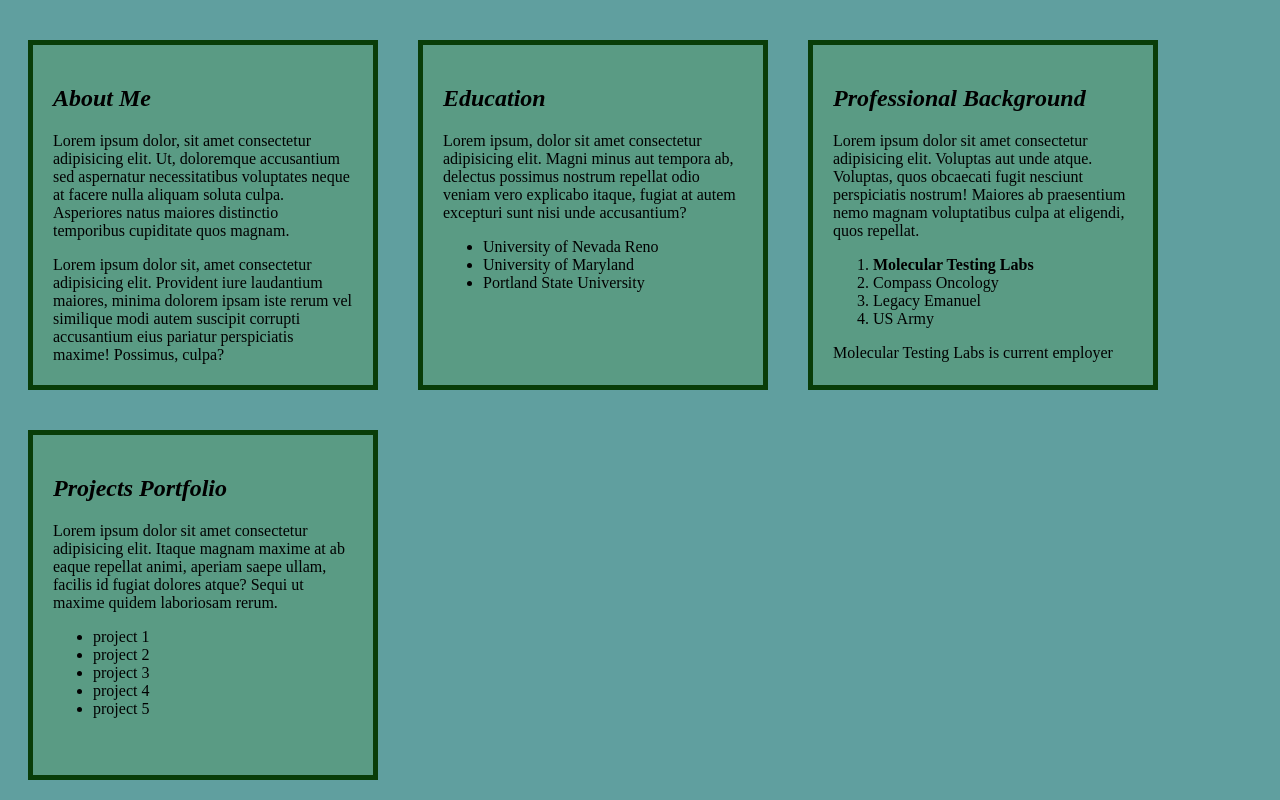
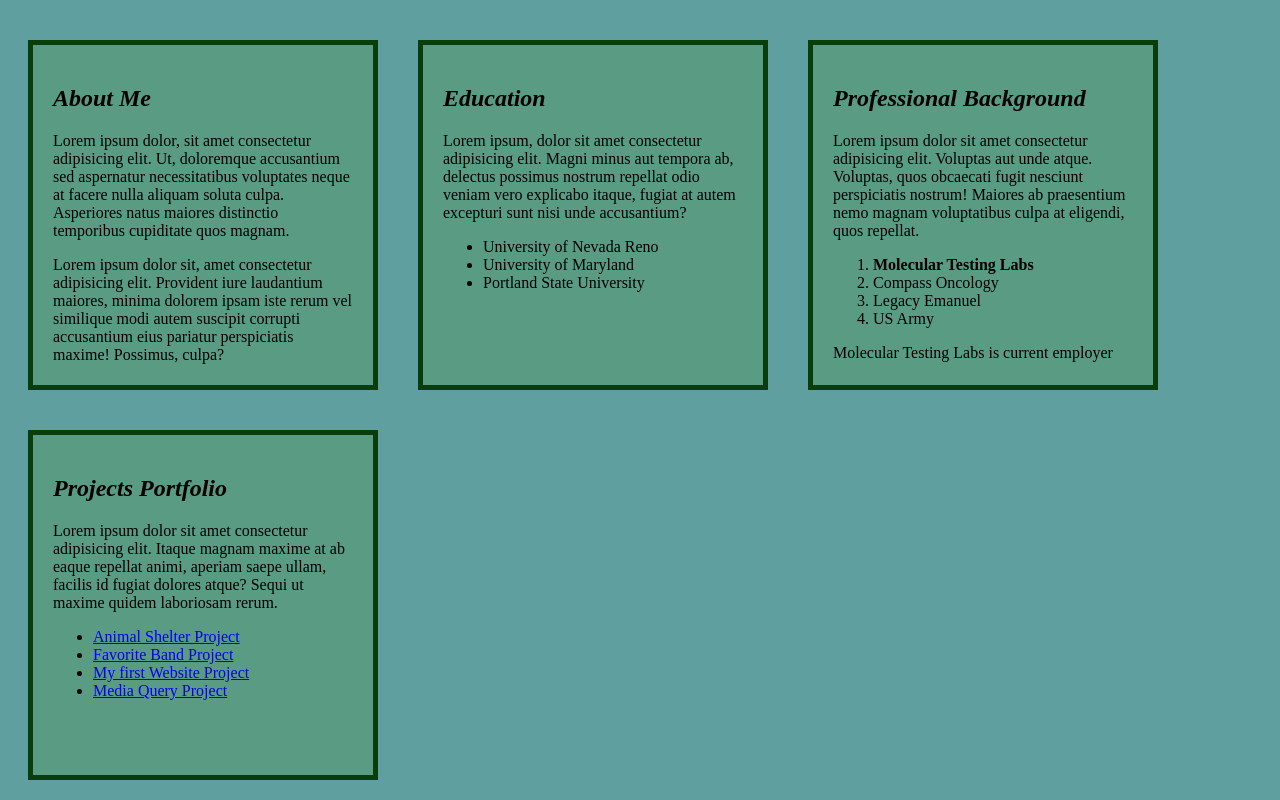
Before and after one commit to jmcmahon01/Portfolio, a plain HTML site: page index.html in a window 1280 px wide. Shown: the part 477-1277 px from the top of the page. Drawn offline with Linux system fonts and the light colour scheme.

Commit message:
add link to each project's git hub repo

```diff
--- a/index.html
+++ b/index.html
@@ -53,11 +53,10 @@
       saepe ullam, facilis id fugiat dolores atque? Sequi ut maxime quidem laboriosam rerum.
     </p>
     <ul>
-      <li>project 1</li>
-      <li>project 2</li>
-      <li>project 3</li>
-      <li>project 4</li>
-      <li>project 5</li>
+      <li> <a href="https://github.com/jmcmahon01/Animal-Shelter"> Animal Shelter Project </a> </li>
+      <li> <a href="https://github.com/jmcmahon01/favorite-band"> Favorite Band Project </a> </li>
+      <li> <a href="https://github.com/jmcmahon01/my-first-webpage"> My first Website Project </a> </li>
+      <li> <a href="https://github.com/jmcmahon01/media-query"> Media Query Project </a> </li>
     </ul>
   </div>
 </body>
```
